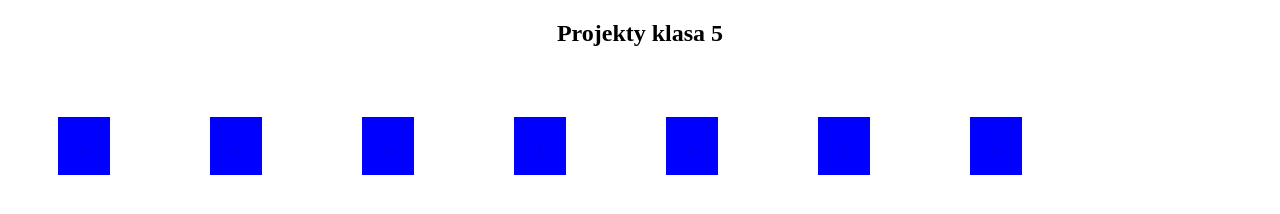
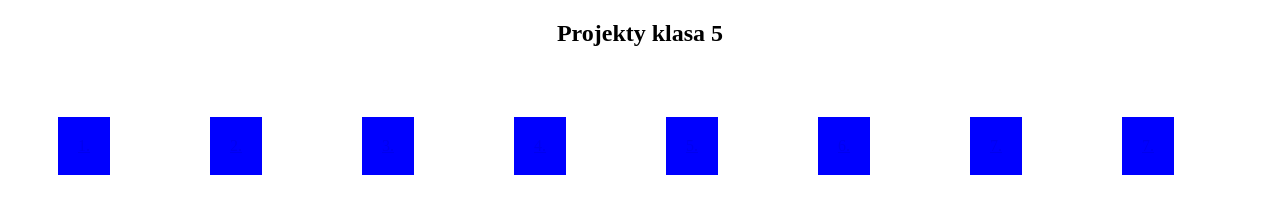
Before and after one commit to Unecomic/Projekty-klasa-5, a plain HTML site: page index.html in a window 1280 px wide. Drawn offline with Linux system fonts and the light colour scheme.

Commit message:
Update index.html

```diff
--- a/index.html
+++ b/index.html
@@ -59,9 +59,12 @@ h2{
     <div>
 <a href="https://unecomic.github.io/Projekt-07---arkusz-01-lato-2024-MOTOR---Fotka/">7.</a>
     </div>
-    </section>
 
 
+   <div>
+<a href="https://unecomic.github.io/Projekt-08---Tworzymy-trudny-formularz/">7.</a>
+    </div>
+    </section>
 
 </div>
 
```
